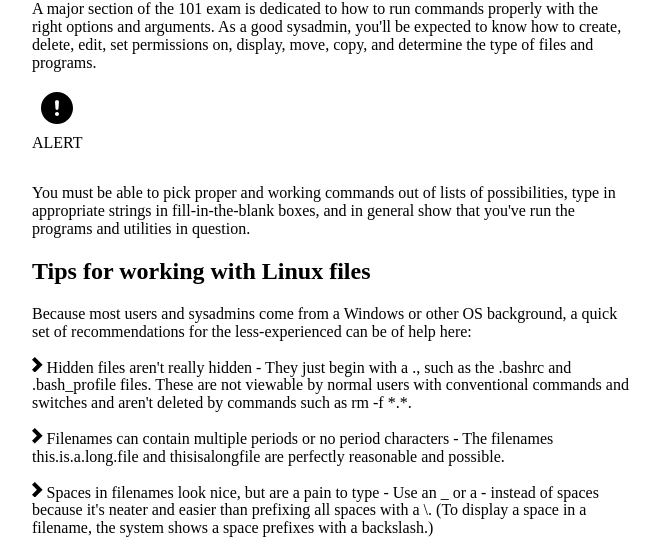
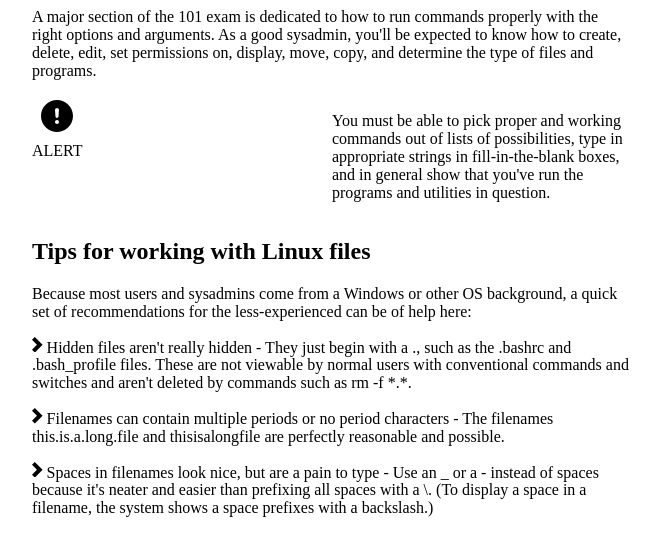
Before and after one commit to emmabloom04/wdd331r, a website: page week8/index.html in a window 1280 px wide. Shown: the part 388-941 px from the top of the page, without its empty margins (308-970 px from the left). Drawn offline with Linux system fonts and the light colour scheme.

Commit message:
setting up grid, fixing html

```diff
--- a/week8/index.html
+++ b/week8/index.html
@@ -22,8 +22,8 @@
             <svg class="alert-svg" xmlns="http://www.w3.org/2000/svg" viewBox="0 0 640 640"><!--!Font Awesome Free v7.1.0 by @fontawesome - https://fontawesome.com License - https://fontawesome.com/license/free Copyright 2025 Fonticons, Inc.--><path d="M320 576C178.6 576 64 461.4 64 320C64 178.6 178.6 64 320 64C461.4 64 576 178.6 576 320C576 461.4 461.4 576 320 576zM320 384C302.3 384 288 398.3 288 416C288 433.7 302.3 448 320 448C337.7 448 352 433.7 352 416C352 398.3 337.7 384 320 384zM320 192C301.8 192 287.3 207.5 288.6 225.7L296 329.7C296.9 342.3 307.4 352 319.9 352C332.5 352 342.9 342.3 343.8 329.7L351.2 225.7C352.5 207.5 338.1 192 319.8 192z"/></svg>
             <p>ALERT</p>
         </div>
+        <p>You must be able to pick proper and working commands out of lists of possibilities, type in appropriate strings in fill-in-the-blank boxes, and in general show that you've run the programs and utilities in question.</p>
     </div>
-    <p>You must be able to pick proper and working commands out of lists of possibilities, type in appropriate strings in fill-in-the-blank boxes, and in general show that you've run the programs and utilities in question.</p>
     <h2>Tips for working with Linux files</h2>
     <p>Because most users and sysadmins come from a Windows or other OS background, a quick set of recommendations for the less-experienced can be of help here:</p>
     <p><span><svg class="arrow-svg" xmlns="http://www.w3.org/2000/svg" width="10.605" height="15.555"><path d="m2.828 15.555 7.777-7.779L2.828 0 0 2.828l4.949 4.948L0 12.727l2.828 2.828z"/></svg></span> <span class="bold">Hidden files aren't really hidden</span> - They just begin with a ., such as the .bashrc and .bash_profile files. These are not viewable by normal users with conventional commands and switches and aren't deleted by commands such as rm -f *.*.</p>
--- a/week8/textbook.css
+++ b/week8/textbook.css
@@ -15,3 +15,7 @@ body {
         justify-self: center;
     }
 }
+.alert-content {
+    display: grid;
+    grid-template-columns: 1fr 1fr;
+}
```
